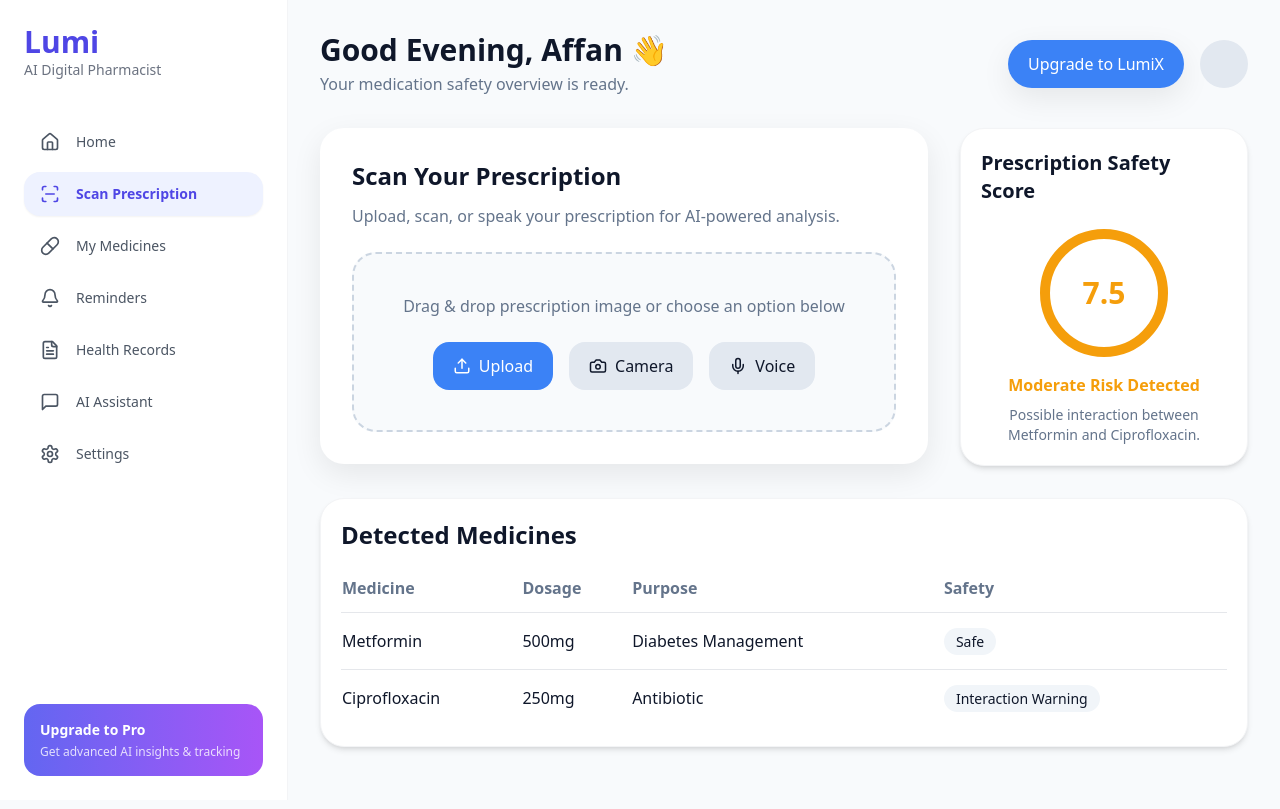
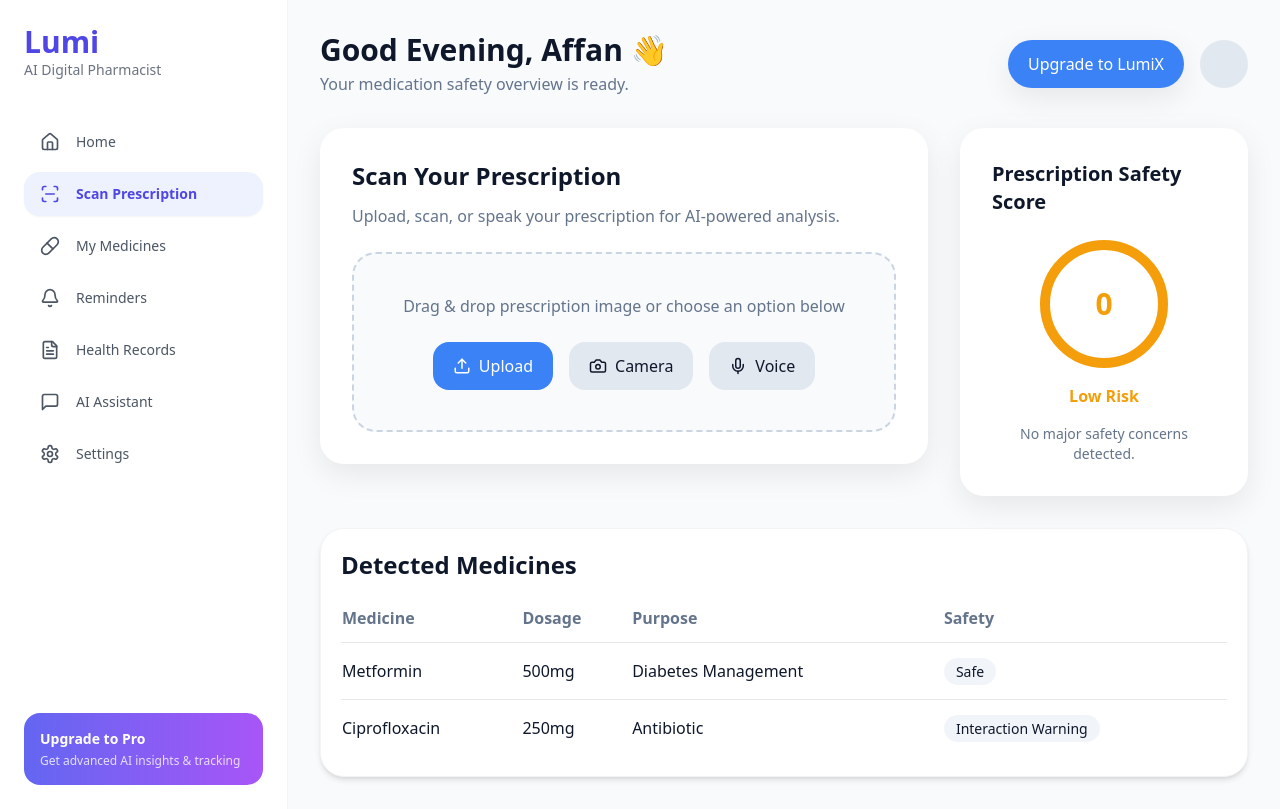
Before and after one commit to rxaliaffan/Lumi-AI, a Next.js app: page / in a window 1280 px wide. Built offline with nearby package versions, Linux system fonts and the light colour scheme.

Commit message:
Update RiskScore.js

```diff
--- a/components/RiskScore.js
+++ b/components/RiskScore.js
@@ -1,22 +1,27 @@
-export default function RiskScore() {
+export default function RiskScore({ data }) {
+  const score = data?.riskScore || 0;
+  const warnings = data?.warnings || [];
+
   return (
-    <div className="card h-full">
-      <h3 className="text-xl font-semibold mb-6">
-        Prescription Safety Score
-      </h3>
+    <div className="bg-white rounded-2xl shadow-soft p-8 h-full">
+      <h3 className="text-xl font-semibold mb-6">Prescription Safety Score</h3>
 
       <div className="flex flex-col items-center justify-center">
         <div className="w-32 h-32 rounded-full border-[10px] border-warning flex items-center justify-center mb-4">
-          <span className="text-3xl font-bold text-warning">7.5</span>
+          <span className="text-3xl font-bold text-warning">{score}</span>
         </div>
 
         <p className="text-warning font-semibold">
-          Moderate Risk Detected
+          {score > 7 ? 'High Risk Detected' : score > 4 ? 'Moderate Risk' : 'Low Risk'}
         </p>
 
-        <p className="text-sm text-slate-500 mt-2 text-center">
-          Possible interaction between Metformin and Ciprofloxacin.
-        </p>
+        <div className="mt-4 text-sm text-slate-500 text-center space-y-2">
+          {warnings.length > 0 ? (
+            warnings.map((warning, idx) => <p key={idx}>{warning}</p>)
+          ) : (
+            <p>No major safety concerns detected.</p>
+          )}
+        </div>
       </div>
     </div>
   );
```
